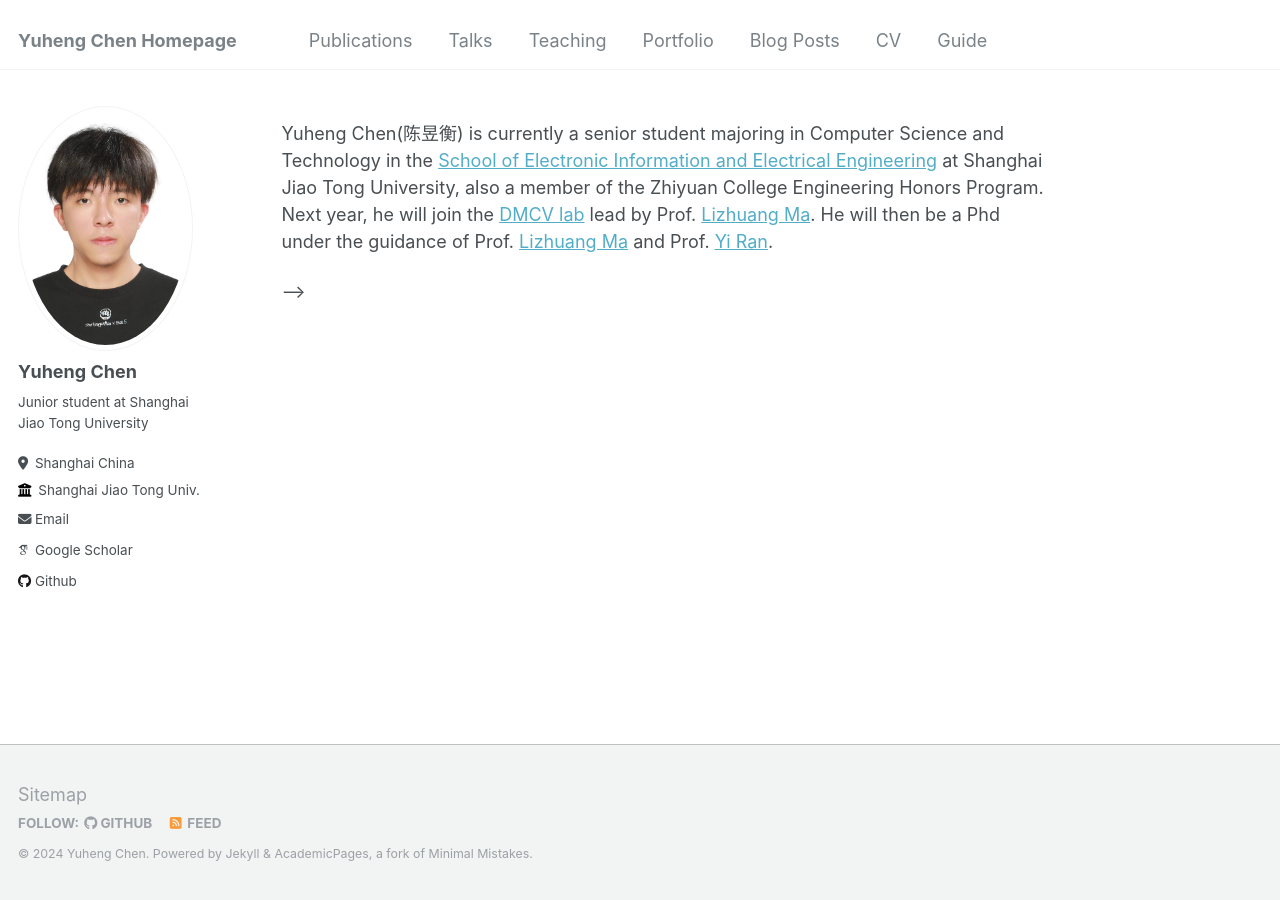
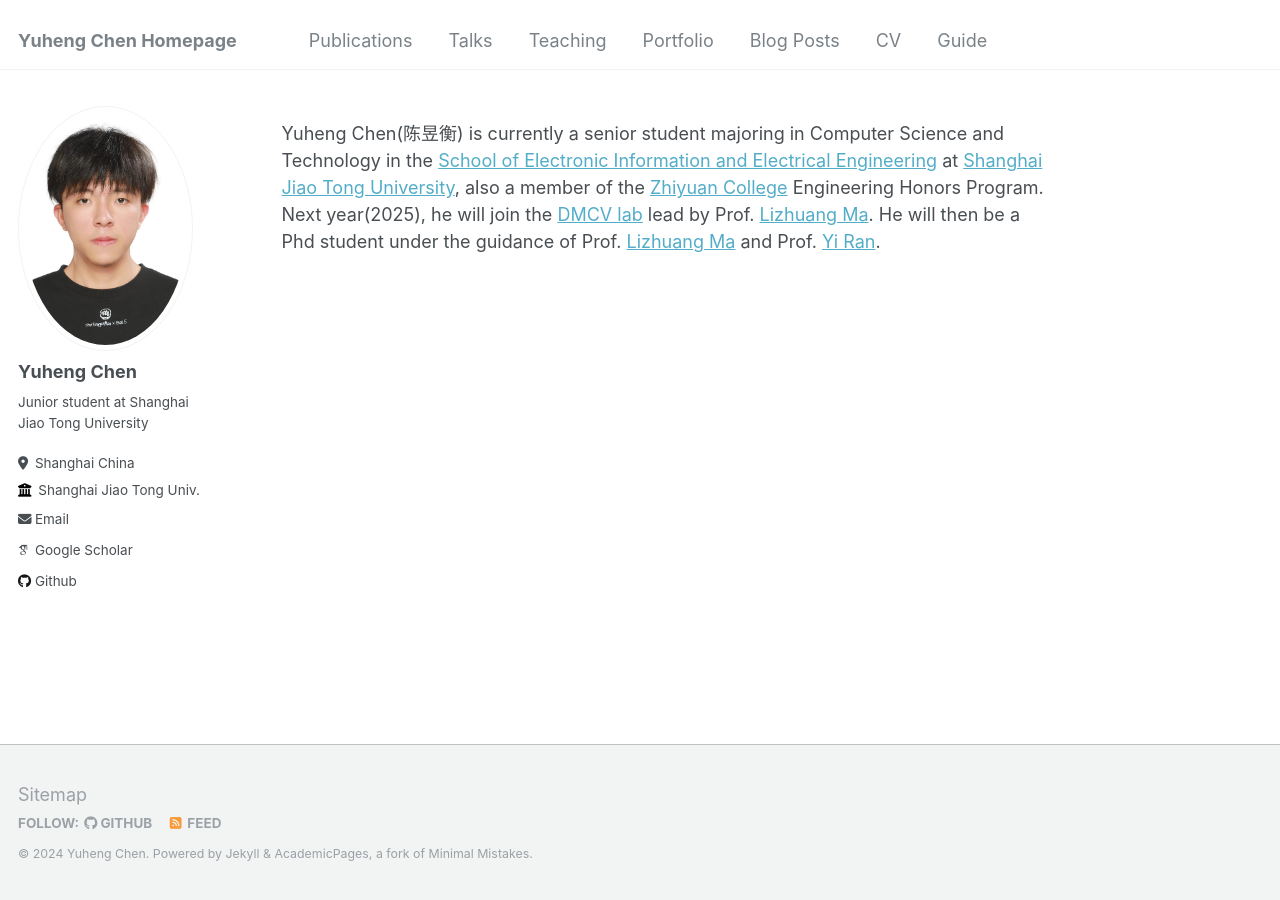
Before and after one commit to ChenYuHengSJTU/ChenYuHengSJTU.github.io, a Jekyll site: the page built from _pages/about.md, in a window 1280 px wide. Built offline with Jekyll 4.4.1, drawn with Linux system fonts in a browser that asks for light colours; some web fonts are replaced.

Commit message:
basic information modified

```diff
--- a/_includes/head.html
+++ b/_includes/head.html
@@ -18,4 +18,9 @@
 <!-- For all browsers -->
 <link rel="stylesheet" href="{{ base_path }}/assets/css/main.css">
 
+<!-- font -->
+<link rel="preconnect" href="https://fonts.googleapis.com">
+<link rel="preconnect" href="https://fonts.gstatic.com" crossorigin>
+<link href="https://fonts.googleapis.com/css2?family=Fira+Code:wght@300..700&display=swap" rel="stylesheet">
+
 <meta http-equiv="cleartype" content="on">
--- a/_pages/about.md
+++ b/_pages/about.md
@@ -7,7 +7,7 @@ redirect_from:
   - /about.html
 ---
 
-Yuheng Chen(陈昱衡) is currently a senior student majoring in Computer Science and Technology in the [School of Electronic Information and Electrical Engineering](https://english.seiee.sjtu.edu.cn/english/index.htm) at Shanghai Jiao Tong University, also a member of the Zhiyuan College Engineering Honors Program. Next year, he will join the [DMCV lab](https://dmcv.sjtu.edu.cn/) lead by Prof. [Lizhuang Ma](https://dmcv.sjtu.edu.cn/people/). He will then be a Phd under the guidance of Prof. [Lizhuang Ma](https://dmcv.sjtu.edu.cn/people/) and Prof. [Yi Ran](https://yiranran.github.io/).
+Yuheng Chen(陈昱衡) is currently a senior student majoring in Computer Science and Technology in the [School of Electronic Information and Electrical Engineering](https://english.seiee.sjtu.edu.cn/english/index.htm) at [Shanghai Jiao Tong University](https://en.sjtu.edu.cn/), also a member of the [Zhiyuan College](https://en.zhiyuan.sjtu.edu.cn/) Engineering Honors Program. Next year(2025), he will join the [DMCV lab](https://dmcv.sjtu.edu.cn/) lead by Prof. [Lizhuang Ma](https://dmcv.sjtu.edu.cn/people/). He will then be a Phd student under the guidance of Prof. [Lizhuang Ma](https://dmcv.sjtu.edu.cn/people/) and Prof. [Yi Ran](https://yiranran.github.io/).
 
 
 <!-- A data-driven personal website
@@ -47,4 +47,4 @@ For site content, there is one markdown file for each type of content, which are
 
 <!-- For more info -->
 <!-- ------ -->
-<!-- More info about configuring academicpages can be found in [the guide](https://academicpages.github.io/markdown/). The [guides for the Minimal Mistakes theme](https://mmistakes.github.io/minimal-mistakes/docs/configuration/) (which this theme was forked from) might also be helpful. --> -->
+<!-- More info about configuring academicpages can be found in [the guide](https://academicpages.github.io/markdown/). The [guides for the Minimal Mistakes theme](https://mmistakes.github.io/minimal-mistakes/docs/configuration/) (which this theme was forked from) might also be helpful. -->
```
